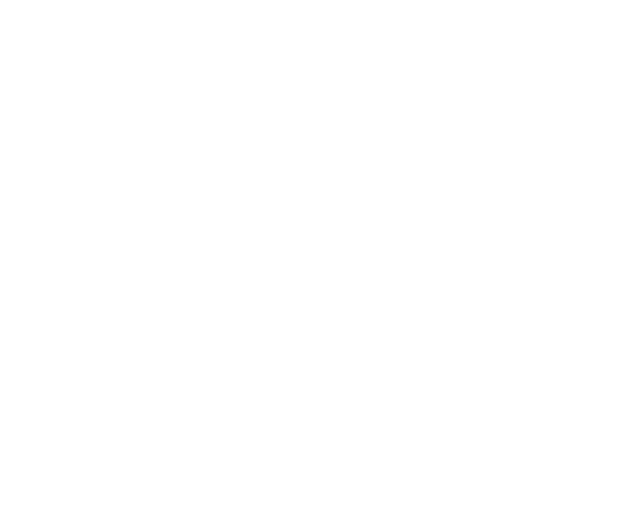
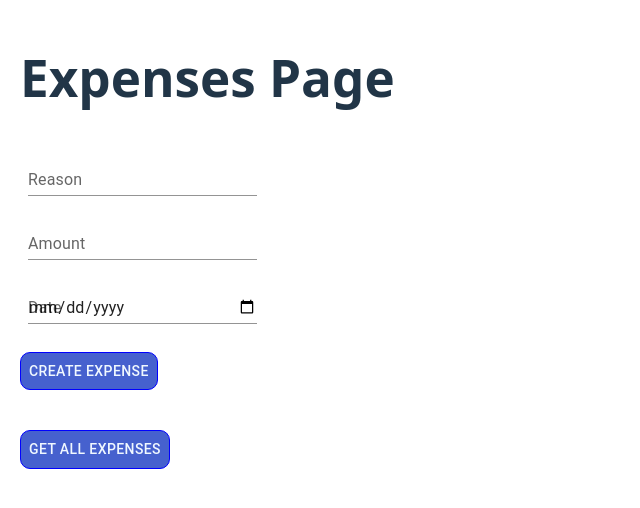
Before and after one commit to Thurunuhashitha/Multi-User-Expenses-Tracker-frountEnd, a React (Vite) app: page /expenses in a window 1280 px wide. Before the commit this address had no page. Shown: the part 148-656 px from the top of the page, without its empty margins (0-640 px from the left). Built offline with nearby package versions, Linux system fonts and the light colour scheme.

Commit message:
developed expences and connect to backend using axios

```diff
--- a/package.json
+++ b/package.json
@@ -14,6 +14,7 @@
     "@emotion/styled": "^11.14.1",
     "@mui/icons-material": "^7.3.7",
     "@mui/material": "^7.3.7",
+    "axios": "^1.13.4",
     "react": "^19.2.0",
     "react-dom": "^19.2.0",
     "react-is": "^18.3.1",
--- a/src/App/App.jsx
+++ b/src/App/App.jsx
@@ -1,6 +1,7 @@
 import Login from '../Pages/Login/Login'
 import Register from '../Pages/Register/Register'
 import './App.css'
+import Expenses from '../Pages/Expenses/Expenses'
 import { Routes } from 'react-router-dom'
 import { Route } from 'react-router-dom'
 
@@ -11,6 +12,7 @@
       <Routes>
         <Route path='/login' element = {<Login/>} />         {/* url ekee "/login" meeka gahuwoth ookata yanawa */}
         <Route path='/register' element = {<Register/>} />
+        <Route path='/expenses' element = {<Expenses/>} />
       </Routes>
     </div>
   )
--- a/src/Component/Input/Input.jsx
+++ b/src/Component/Input/Input.jsx
@@ -1,7 +1,7 @@
 import Box from '@mui/material/Box';
 import TextField from '@mui/material/TextField';
 
-export default function Input({ label,type }) {
+export default function Input({ label, type, name, value, onChange }) {
   return (
     <Box
       component="form"
@@ -12,9 +12,12 @@
       autoComplete="off"
     >
       <TextField
+        name={name}
+        value={value}
         label={label}
         variant="standard"
         type={type}
+        onChange={onChange}
       />
     </Box>
   );
--- /dev/null
+++ b/src/Pages/Expenses/Expenses.jsx
@@ -0,0 +1,117 @@
+import React, { useState } from 'react'
+import Box from '@mui/material/Box'
+import Button from '../../Component/button/button'
+import Input from '../../Component/input/input'
+import axios from 'axios'
+import './expensesStyle.css'
+
+export default function Expenses() {
+
+    const [expenses, setExpenses] = useState([])
+    const [formData, setFormData] = useState({
+        reason: '',
+        amount: '',
+        date: ''
+    })
+
+    const handleChange = (e) => {
+        setFormData({
+            ...formData,
+            [e.target.name]: e.target.value
+        })
+    }
+
+    // 🔹 GET ALL EXPENSES
+    const getAllExpenses = async () => {
+        try {
+            const res = await axios.get(
+                'http://localhost:3000/api/expenses/all',
+                {
+                    headers: {
+                        Authorization: `Bearer ${localStorage.getItem('token')}`
+                    }
+                }
+            )
+            setExpenses(res.data)
+        } catch (err) {
+            alert('Failed to fetch expenses')
+        }
+    }
+
+    // 🔹 CREATE EXPENSE
+    const createExpense = async () => {
+        try {
+            await axios.post(
+                'http://localhost:3000/api/expenses/add',
+                formData,
+                {
+                    headers: {
+                        Authorization: `Bearer ${localStorage.getItem('token')}`
+                    }
+                }
+            )
+            alert('Expense added')
+            getAllExpenses() // refresh list
+        } catch (err) {
+            alert(err.response?.data?.error || 'Failed to add expense')
+        }
+    }
+
+    return (
+        <Box className="expenses-main">
+            <h1>Expenses Page</h1>
+
+            {/* CREATE EXPENSE */}
+            <Box className="expense-form">
+                <Input
+                    label="Reason"
+                    name="reason"
+                    type="text"
+                    value={formData.reason}
+                    onChange={handleChange}
+                />
+
+                <Input
+                    label="Amount"
+                    name="amount"
+                    type="number"
+                    value={formData.amount}
+                    onChange={handleChange}
+                />
+
+                <Input
+                    label="Date"
+                    name="date"
+                    type="date"
+                    value={formData.date}
+                    onChange={handleChange}
+                />
+
+                <Button
+                    className="button"
+                    text="Create Expense"
+                    onClick={createExpense}
+                />
+            </Box>
+
+            {/* GET ALL */}
+            <Button
+                className="button"
+                text="Get All Expenses"
+                onClick={getAllExpenses}
+            />
+
+            {/* EXPENSE LIST */}
+            <Box className="expense-list">
+                {expenses.map((exp, index) => (
+                    <Box key={index} className="expense-item">
+                        <p><b>Reason:</b> {exp.reason}</p>
+                        <p><b>Amount:</b> {exp.amount}</p>
+                        <p><b>Date:</b> {exp.date}</p>
+                        <hr />
+                    </Box>
+                ))}
+            </Box>
+        </Box>
+    )
+}
--- /dev/null
+++ b/src/Pages/Expenses/expensesStyle.css
@@ -0,0 +1,19 @@
+.expenses-main {
+    padding: 20px;
+}
+
+.expense-form {
+    max-width: 400px;
+    margin-bottom: 20px;
+}
+
+.expense-list {
+    margin-top: 20px;
+}
+
+.expense-item {
+    background: #f5f5f5;
+    padding: 10px;
+    margin-bottom: 10px;
+    border-radius: 5px;
+}
--- a/src/Pages/Login/Login.jsx
+++ b/src/Pages/Login/Login.jsx
@@ -1,28 +1,72 @@
-import React from 'react'
+import React, { useState } from 'react'
 import './loginStyle.css'
 import Box from '@mui/material/Box'
 import Input from '../../Component/input/input'
 import Button from '../../Component/button/button'
-import { Link } from 'react-router-dom'
+import {useNavigate } from 'react-router-dom'
+import axios from 'axios'
 
 export default function Login() {
+
+    const navigate = useNavigate()
+
+    const [formData, setFormData] = useState({
+        email: '',
+        password: ''
+    })
+
+    const handleChange = (e) => {
+        setFormData({
+            ...formData,
+            [e.target.name]: e.target.value
+        })
+    }
+
+    const handleLogin = async () => {
+        try {
+            const res = await axios.post(
+                'http://localhost:3000/api/auth/login',
+                formData
+            )
+
+            // save token
+            localStorage.setItem('token', res.data.token)
+
+            alert('Login successful')
+            navigate('/expenses') // or dashboard
+
+        } catch (err) {
+            alert(err.response?.data?.error || 'Login failed')
+        }
+    }
+
     return (
         <Box className='main'>
             <Box className='form'>
                 <h1>Login Page</h1>
+
                 <Input
                     label="email"
+                    name="email"
                     type="email"
+                    value={formData.email}
+                    onChange={handleChange}
                 />
+
                 <Input
                     label="password"
+                    name="password"
                     type="password"
+                    value={formData.password}
+                    onChange={handleChange}
                 />
-                <Link to="/register">
-                    <Button className='button'
-                        text="Cleck me to Register"
-                    />
-                </Link>
+
+                <Button
+                    className='button'
+                    text="Login"
+                    onClick={handleLogin}
+                />
+
             </Box>
         </Box>
     )
--- a/src/Pages/Register/Register.jsx
+++ b/src/Pages/Register/Register.jsx
@@ -1,39 +1,77 @@
-import React from 'react'
+import React, { useState } from 'react'
 import Button from '../../Component/button/button'
 import './registerStyle.css'
 import Input from '../../Component/input/input'
 import Box from '@mui/material/Box'
-import { Link } from 'react-router-dom'
+import { useNavigate } from 'react-router-dom'
+import axios from 'axios'
 
 export default function Register() {
+
+    const navigate = useNavigate()
+
+    const [formData, setFormData] = useState({
+        name: '',
+        email: '',
+        password: ''
+    })
+
+    const handleChange = (e) => {
+        setFormData({
+            ...formData,
+            [e.target.name]: e.target.value
+        })
+    }
+
+    const handleRegister = async () => {
+        try {
+            const res = await axios.post(
+                'http://localhost:3000/api/auth/register',
+                formData
+            )
+
+            alert(res.data.message)
+            navigate('/login')
+
+        } catch (err) {
+            alert(err.response?.data?.error || 'Registration failed')
+        }
+    }
 
     return (
         <Box className='main'>
             <Box className='form'>
                 <h1>Register Page</h1>
+
                 <Input
                     label="name"
+                    name="name"
                     type="text"
+                    value={formData.name}
+                    onChange={handleChange}
                 />
-                <Input
-                    label="address"
-                    type="text"
-                />
+
                 <Input
                     label="email"
+                    name="email"
                     type="email"
+                    value={formData.email}
+                    onChange={handleChange}
                 />
+
                 <Input
                     label="password"
+                    name="password"
                     type="password"
+                    value={formData.password}
+                    onChange={handleChange}
                 />
-                <Box >
-                    <Link to="/login">
-                        <Button className='button'
-                            text="Cleck me to Login"
-                        />
-                    </Link>
-                </Box>
+
+                <Button
+                    className='button'
+                    text="Register"
+                    onClick={handleRegister}
+                />
             </Box>
         </Box>
     )
```
Also changed, not shown: 1 other file (tests, documents, lock files or other folders).
